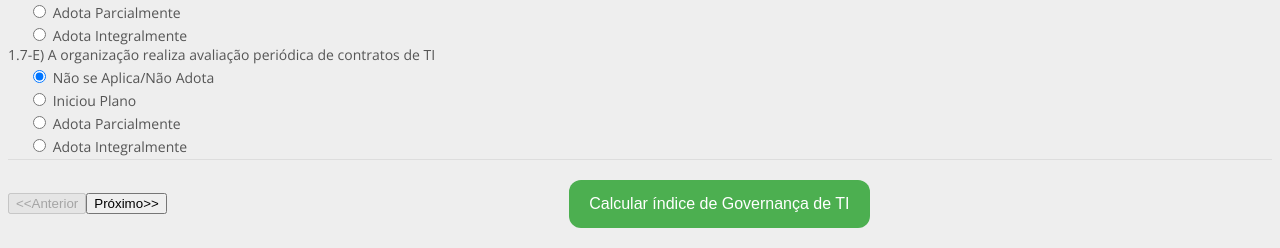
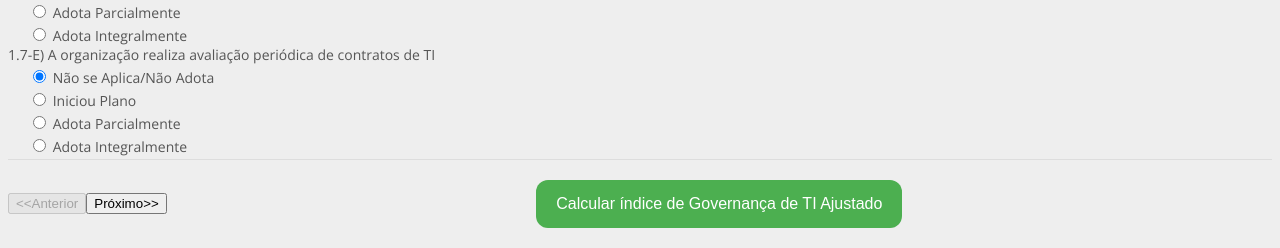
Before and after one commit to cortesf/igovti, a PHP site: page / in a window 1280 px wide. Shown: the part 1789-2037 px from the top of the page. Run offline with PHP 8.4, Linux system fonts and the light colour scheme; data comes from the database, SQL or seed files in the repository; a stand-in replaces the project's code that opens the database connection; some libraries are stand-ins or nearby versions.

Commit message:
Update index.php

```diff
--- a/index.php
+++ b/index.php
@@ -2,7 +2,7 @@
 <html >
 <head>
   <meta charset="UTF-8">
-  <title>IGovTI</title>
+  <title>IGovTI Ajustado</title>
   <link rel="shortcut icon" type="image/x-icon" href="favicon.png">
   <style>
     /* NOTE: The styles were added inline because Prefixfree needs access to your styles and they must be inlined if they are on local disk! */
@@ -179,7 +179,7 @@ if (!file_exists($config) && $_SERVER['REQUEST_METHOD'] === 'POST') {
     <div class="bottom">
       <input type="button" id="prev" value="<<Anterior"></button>
       <input type="button" id="next" value="Próximo>>"></button>
-      <input class="button" type="submit" value="Calcular índice de Governança de TI">
+      <input class="button" type="submit" value="Calcular índice de Governança de TI Ajustado">
     </div>
 
   </form>
```
